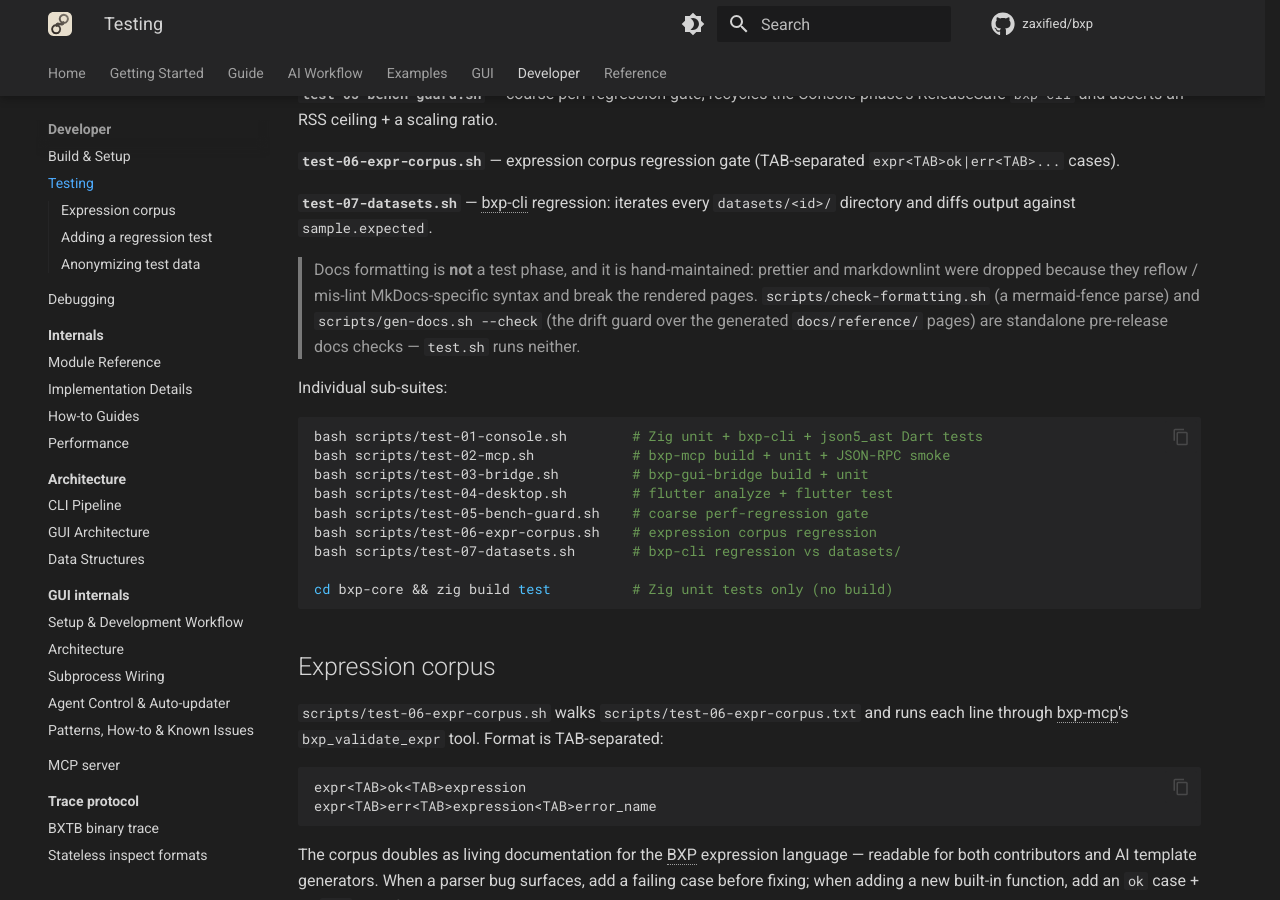
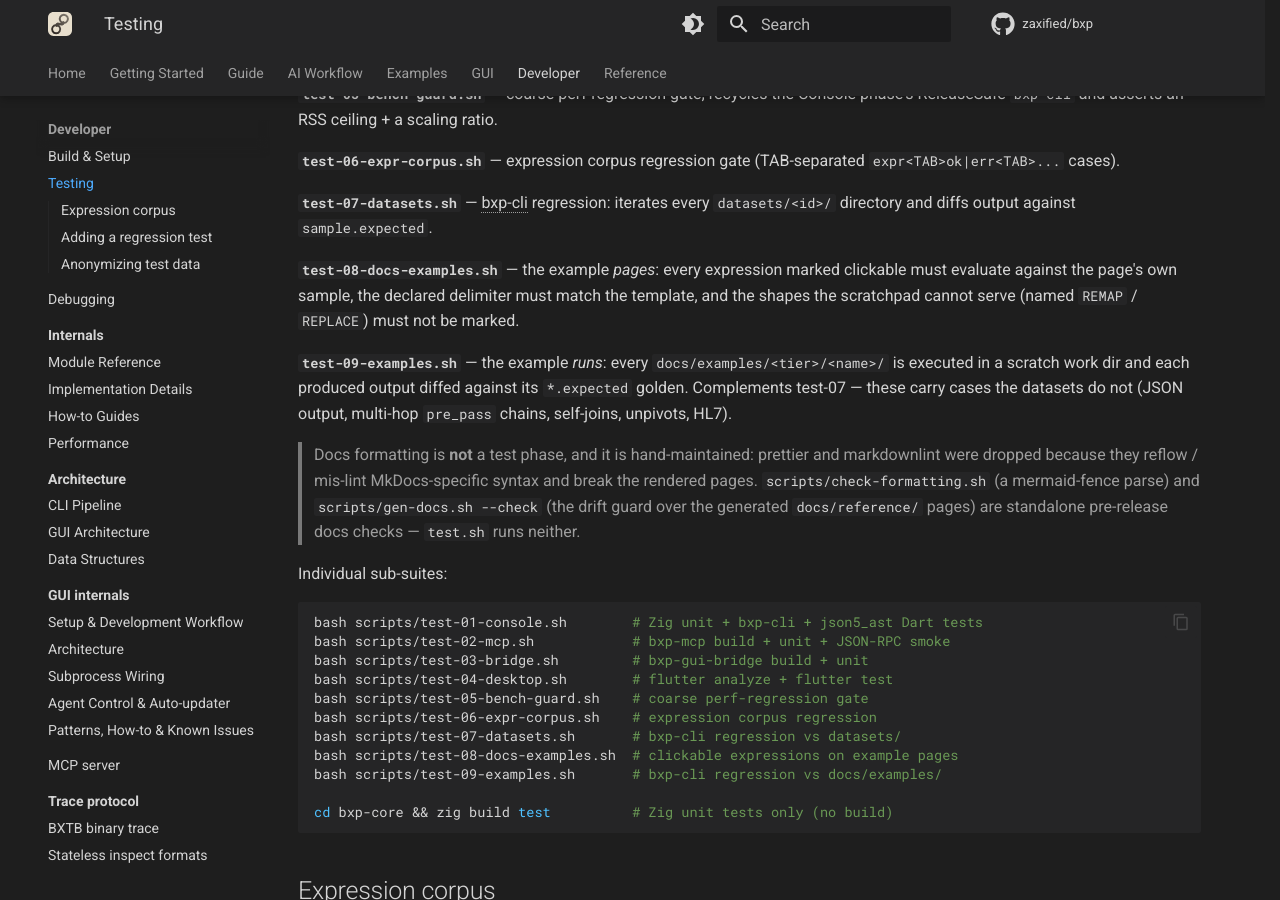
Before and after one commit to zaxified/bxp, an MkDocs documentation site: the page built from docs/dev/testing.md, in a window 1280 px wide and 900 px high, scrolled down 876 px. Built offline with MkDocs 1.6.1 and Material for MkDocs 9.7.7, drawn with Linux system fonts in a browser that asks for light colours; comment, search, counter and statistics services are not loaded.

Commit message:
test(examples): gate every example run, not just the ten datasets
`scripts/test-07-datasets.sh` has covered the ten fixtures under `datasets/`
for months; the thirty-two goldens under `docs/examples/` were covered by
nothing. They carry the cases the datasets do not — JSON-emitting templates,
multi-hop pre_pass chains, self-joins, wide-to-long unpivots, sexagesimal
coordinates, HL7 segments — so a regression there reached a release unnoticed.

The new phase runs each example and diffs what it produces against the golden,
on the same strict contract as the datasets: exit 0 and empty stderr, because a
warning on demonstration material is an example-quality bug rather than a
tolerable corner case. An example carrying no golden fails as ungated, so the
hole cannot quietly reopen one directory at a time.

Two things this needs that test-07 does not. It runs in a scratch work dir:
an example keeps its goldens and its committed output next to its inputs and
templates say `data_dir: "."`, so running in place both re-reads artifacts and
litters the tree. And it pairs a golden with whatever the run newly created,
rather than by name — `X.expected` is `X.csvx` for a CSV template but `X.json`
for a JSON-emitting one, and the committed output is not seeded either way,
being recognised by content rather than by any naming convention.

Whole phase costs 1.9s. Verified it fails on a changed golden, on a run that
warns, on a stale committed artifact, and on an example with no golden at all.

Co-Authored-By: Claude Opus 5 (1M context) <noreply@anthropic.com>

````diff
--- a/docs/dev/testing.md
+++ b/docs/dev/testing.md
@@ -42,6 +42,17 @@ phase's ReleaseSafe `bxp-cli` and asserts an RSS ceiling + a scaling ratio.
 **`test-07-datasets.sh`** — bxp-cli regression: iterates every `datasets/<id>/`
 directory and diffs output against `sample.expected`.
 
+**`test-08-docs-examples.sh`** — the example *pages*: every expression marked
+clickable must evaluate against the page's own sample, the declared delimiter
+must match the template, and the shapes the scratchpad cannot serve (named
+`REMAP` / `REPLACE`) must not be marked.
+
+**`test-09-examples.sh`** — the example *runs*: every
+`docs/examples/<tier>/<name>/` is executed in a scratch work dir and each
+produced output diffed against its `*.expected` golden. Complements test-07 —
+these carry cases the datasets do not (JSON output, multi-hop `pre_pass` chains,
+self-joins, unpivots, HL7).
+
 > Docs formatting is **not** a test phase, and it is hand-maintained:
 > prettier and markdownlint were dropped because they reflow / mis-lint
 > MkDocs-specific syntax and break the rendered pages.
@@ -60,6 +71,8 @@ bash scripts/test-04-desktop.sh        # flutter analyze + flutter test
 bash scripts/test-05-bench-guard.sh    # coarse perf-regression gate
 bash scripts/test-06-expr-corpus.sh    # expression corpus regression
 bash scripts/test-07-datasets.sh       # bxp-cli regression vs datasets/
+bash scripts/test-08-docs-examples.sh  # clickable expressions on example pages
+bash scripts/test-09-examples.sh       # bxp-cli regression vs docs/examples/
 
 cd bxp-core && zig build test          # Zig unit tests only (no build)
 ```
````
Also changed, not shown: CLAUDE.md (+4 -0 lines), docs/dev/build.md (+2 -0 lines), docs/dev/roadmap.md (+0 -13 lines), scripts/README.md (+4 -0 lines), 1 other file.
